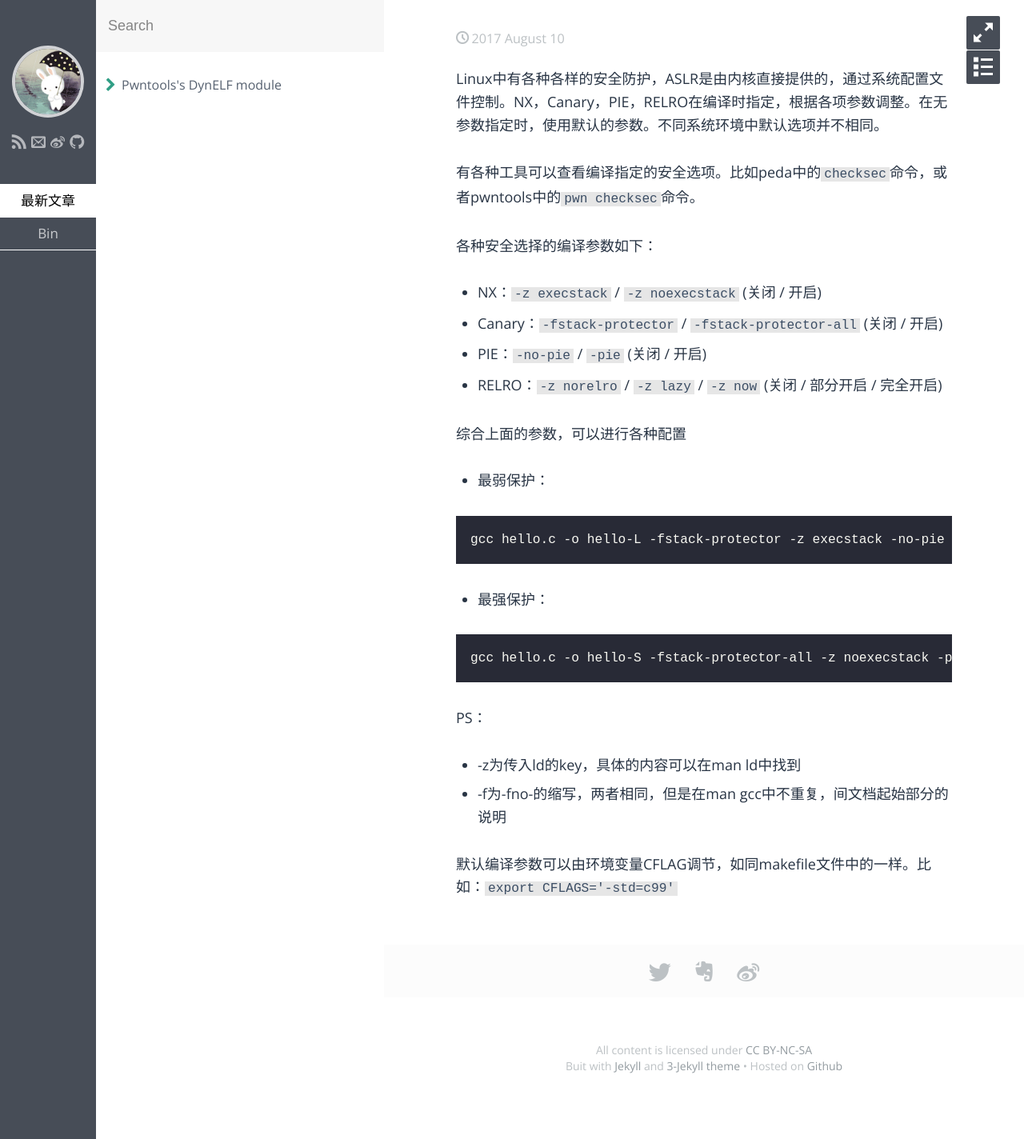
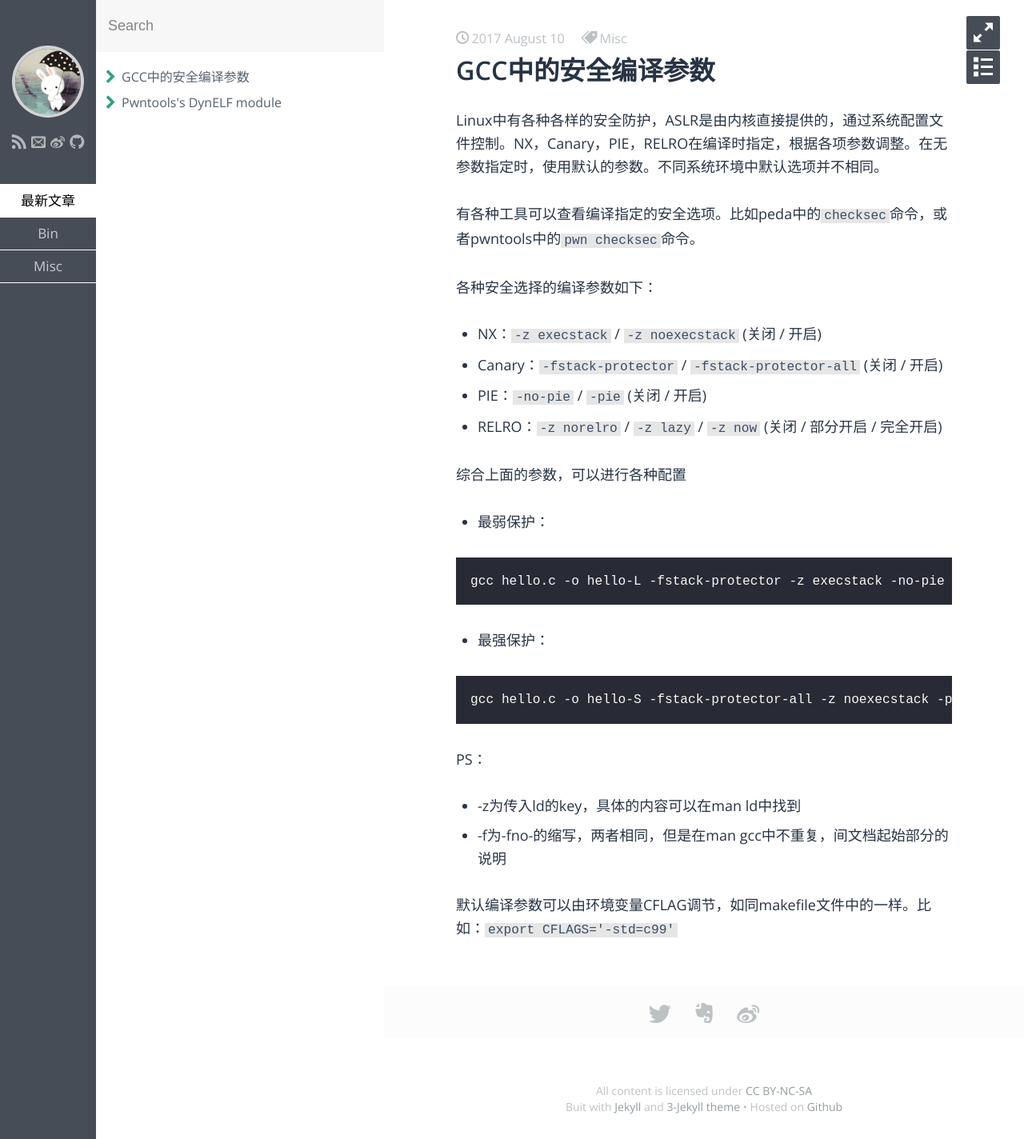
Before and after one commit to irisu-white/irisu-white.github.io, a Jekyll site: the page built from _posts/Misc/2017-8-10-security-compile-argument.md, in a window 1280 px wide. Shown: the whole page at 80% size. Built offline with Jekyll 4.4.1, drawn with Linux system fonts in a browser that asks for light colours; some web fonts are replaced; our own code applies the rules of GitHub Pages for plain Markdown files; some of the changed lines change nothing that is shown.

Commit message:
fix some error.

```diff
--- a/_posts/Misc/2017-8-10-security-compile-argument.md
+++ b/_posts/Misc/2017-8-10-security-compile-argument.md
@@ -1,8 +1,8 @@
 ---
 title: "GCC中的安全编译参数"
-date： 2017-8-10
-tag：Misc
-layout：post
+date: 2017-8-10
+tag: Misc
+layout: post
 ---
 
 Linux中有各种各样的安全防护，ASLR是由内核直接提供的，通过系统配置文件控制。NX，Canary，PIE，RELRO在编译时指定，根据各项参数调整。在无参数指定时，使用默认的参数。不同系统环境中默认选项并不相同。
```
